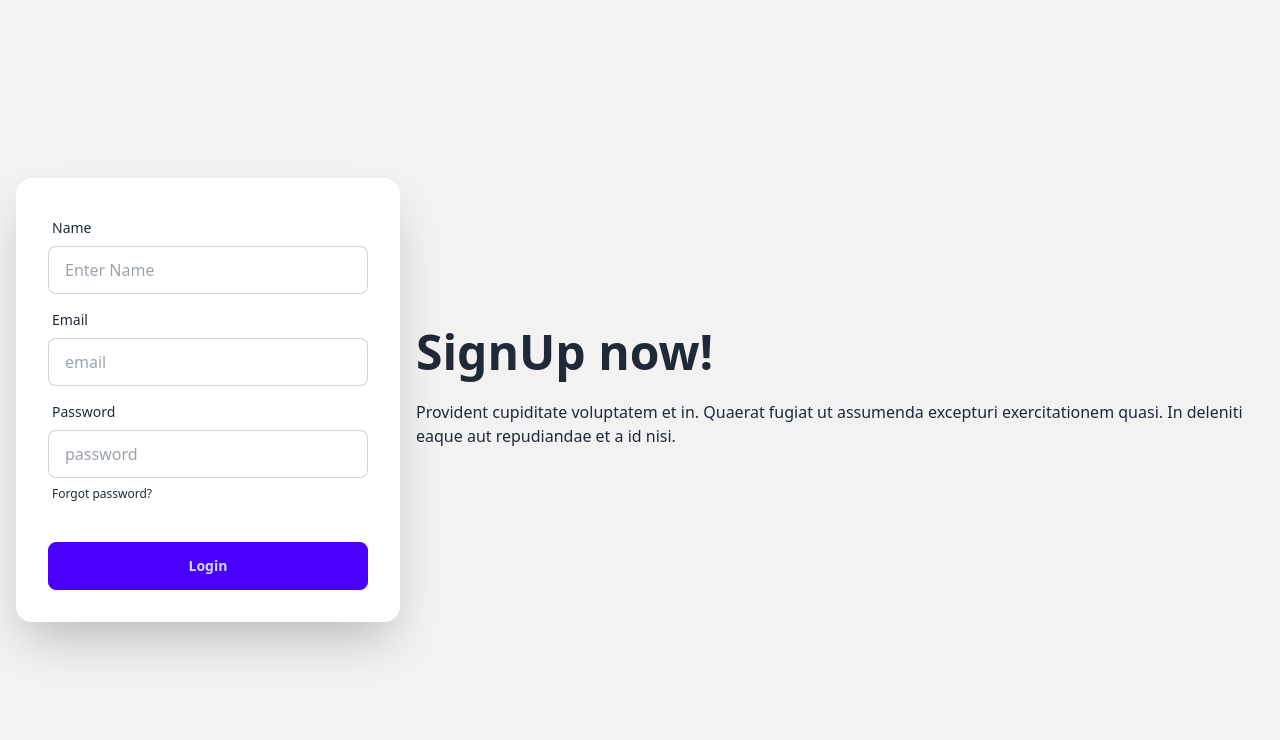
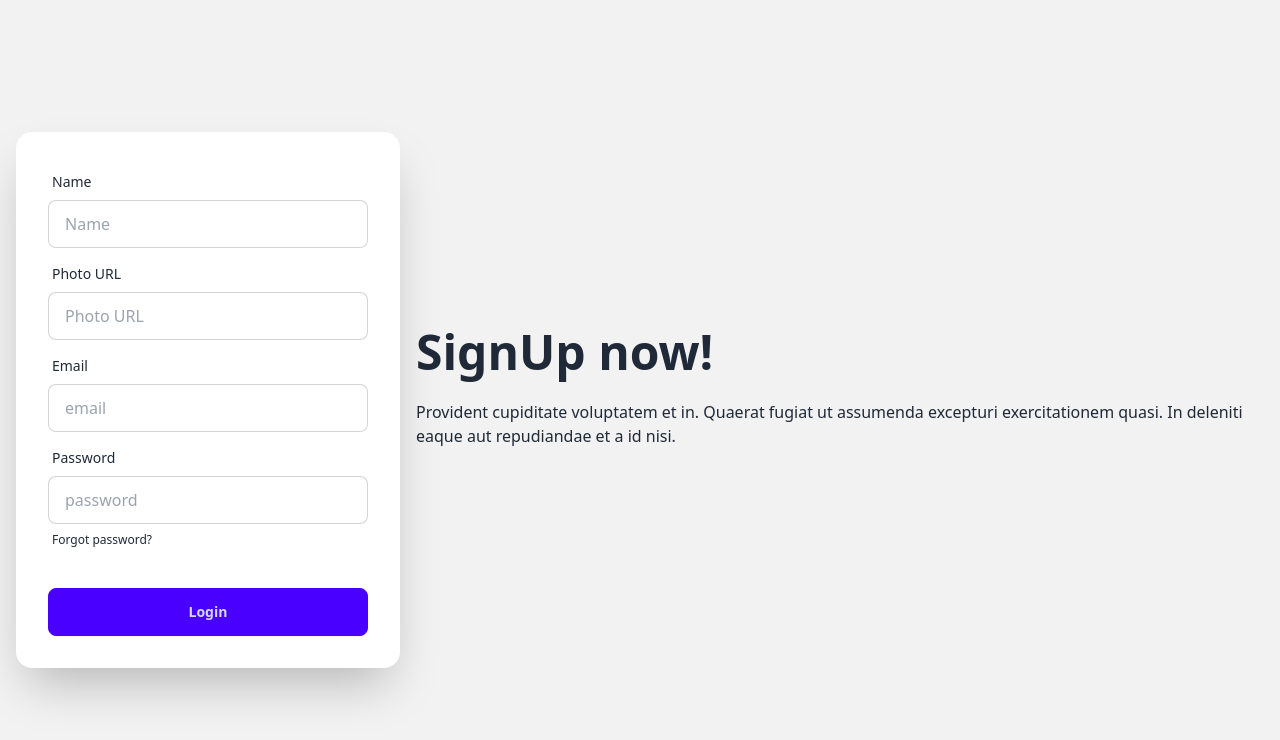
Before and after one commit to Ashrafulhiderjayed/bistro-resturent-management-system-client, a React (Vite) app: page /signup in a window 1280 px wide. Shown: the top 740 px of the page. Built offline with nearby package versions, Linux system fonts and the light colour scheme; no server answers.

Commit message:
user profile update

```diff
--- a/src/Pages/Signup/Signup.jsx
+++ b/src/Pages/Signup/Signup.jsx
@@ -1,28 +1,39 @@
 import { useContext } from "react";
 import { useForm } from "react-hook-form"
 import { AuthContext } from "../../providers/AuthProvider";
+import Swal from "sweetalert2";
+import { Navigate } from "react-router-dom";
 
 
 const Signup = () => {
-    const {
-        register,
-        handleSubmit,
-        watch,
-        formState: { errors },
-    } = useForm()
-    const { createUser } = useContext(AuthContext);
+    const { register, handleSubmit, reset, watch, formState: { errors }} = useForm()
+    const { createUser, updateUserProfile } = useContext(AuthContext);
 
-    const onSubmit = (data) => {
-        // console.log(data)
+    const onSubmit = data => {
+        console.log(data);
         createUser(data.email, data.password)
-            .then((result) => {
+            .then(result => {
                 const loggedUser = result.user;
-                console.log(loggedUser)
+                console.log(loggedUser);
+
+                updateUserProfile(data.name, data.photoURL)
+                    .then(() => {
+                        console.log('user profile info updated')
+                        reset();
+                        Swal.fire({
+                            position: 'top-end',
+                            icon: 'success',
+                            title: 'User created successfully.',
+                            showConfirmButton: false,
+                            timer: 1500
+                        });
+                        Navigate('/');
+
+                    })
+                    .catch(error => console.log(error))
             })
-            .catch((error) => {
-                console.log(error)
-            })
-    }
+    };
+
 
     console.log(watch("name")) // watch input value by passing the name of it
     return (
@@ -38,12 +49,19 @@ const Signup = () => {
                     </div>
                     <div className="card bg-base-100 w-full max-w-sm shrink-0 shadow-2xl">
                         <form onSubmit={handleSubmit(onSubmit)} className="card-body">
-                            <div className="form-control">
+                        <div className="form-control">
                                 <label className="label">
                                     <span className="label-text">Name</span>
                                 </label>
-                                <input type="text" {...register("name", { required: true })} placeholder="Enter Name" className="input input-bordered" required />
-                                {errors.name && <span className="text-red-500">Name is required</span>}
+                                <input type="text"  {...register("name", { required: true })} name="name" placeholder="Name" className="input input-bordered" />
+                                {errors.name && <span className="text-red-600">Name is required</span>}
+                            </div>
+                            <div className="form-control">
+                                <label className="label">
+                                    <span className="label-text">Photo URL</span>
+                                </label>
+                                <input type="text"  {...register("photoURL", { required: true })} placeholder="Photo URL" className="input input-bordered" />
+                                {errors.photoURL && <span className="text-red-600">Photo URL is required</span>}
                             </div>
                             <div className="form-control">
                                 <label className="label">
```
